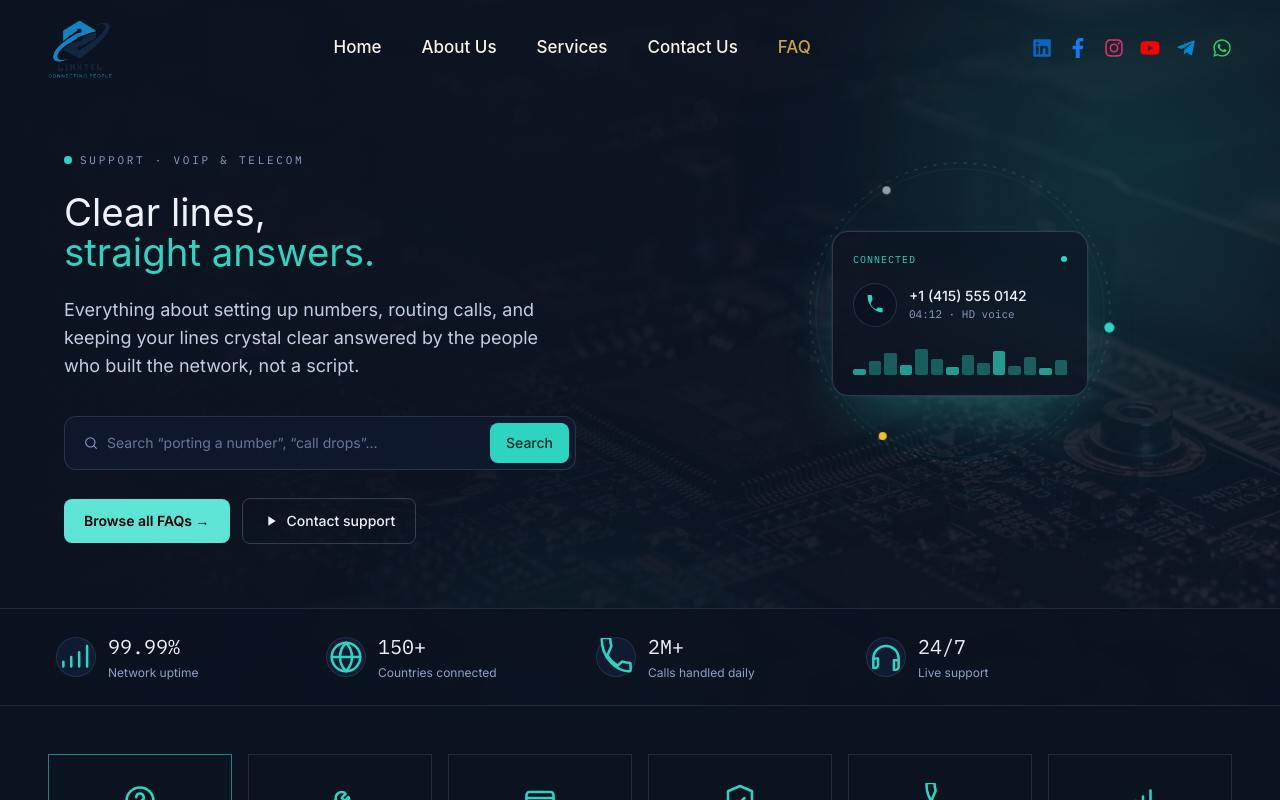
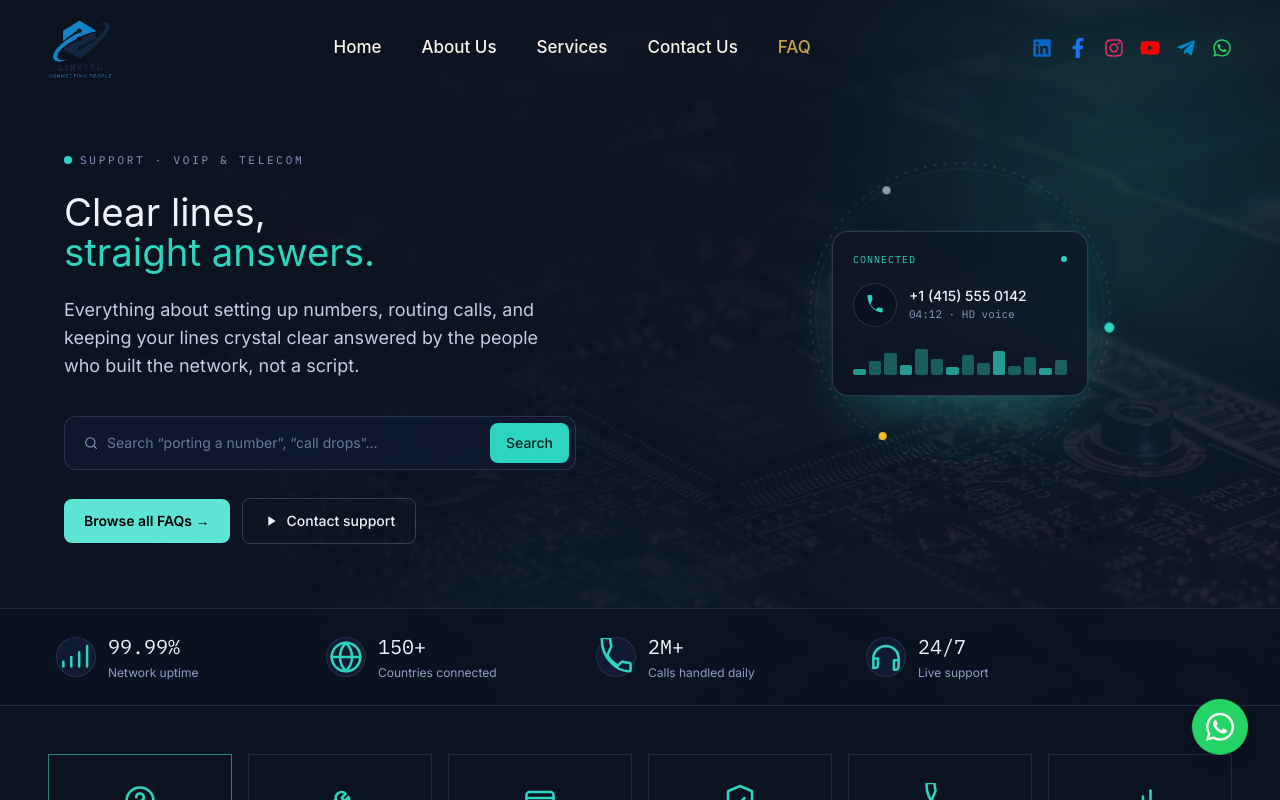
Before and after one commit to sreekutty-08/Linextel, a React (Create React App) app: page /faq in a window 1280 px wide. Shown: the top 800 px of the page. Built offline with nearby package versions, Linux system fonts and the light colour scheme.

Commit message:
sixth commit

```diff
--- a/src/App.js
+++ b/src/App.js
@@ -10,6 +10,7 @@ import FAQ from "./pages/FAQ/FAQ";
 
 import "./App.css";
 import Footer from "./Components/Footer";
+import Whatsapp from "./Components/Whatsapp";
 
 function App() {
   return (
@@ -23,6 +24,7 @@ function App() {
         <Route path="/contact-us" element={<Contact />} />
         <Route path="/faq" element={<FAQ />} />
       </Routes>
+      <Whatsapp/>
       <Footer/>
     </BrowserRouter>
   );
--- /dev/null
+++ b/src/Components/Whatsapp.jsx
@@ -0,0 +1,22 @@
+import React from "react";
+import { FaWhatsapp } from "react-icons/fa";
+
+const WhatsAppButton = () => {
+  const phoneNumber = "+919462719609";
+  const message = "Hello! I would like to inquire about Linxtel Ltd VOIP services.";
+
+  const whatsappUrl = `https://wa.me/${phoneNumber.replace(/[^0-9]/g, "")}?text=${encodeURIComponent(message)}`;
+
+  return (
+    <a
+      href={whatsappUrl}
+      target="_blank"
+      rel="noopener noreferrer"
+      className="fixed bottom-8 right-8 z-[100] flex items-center justify-center w-14 h-14 bg-[#25D366] rounded-full shadow-lg hover:bg-[#20bd5a] transition-all duration-300 hover:scale-110 animate-bounce"
+    >
+      <FaWhatsapp size={32} className="text-white" />
+    </a>
+  );
+};
+
+export default WhatsAppButton;
```
Also changed, not shown: src/logo.svg.
